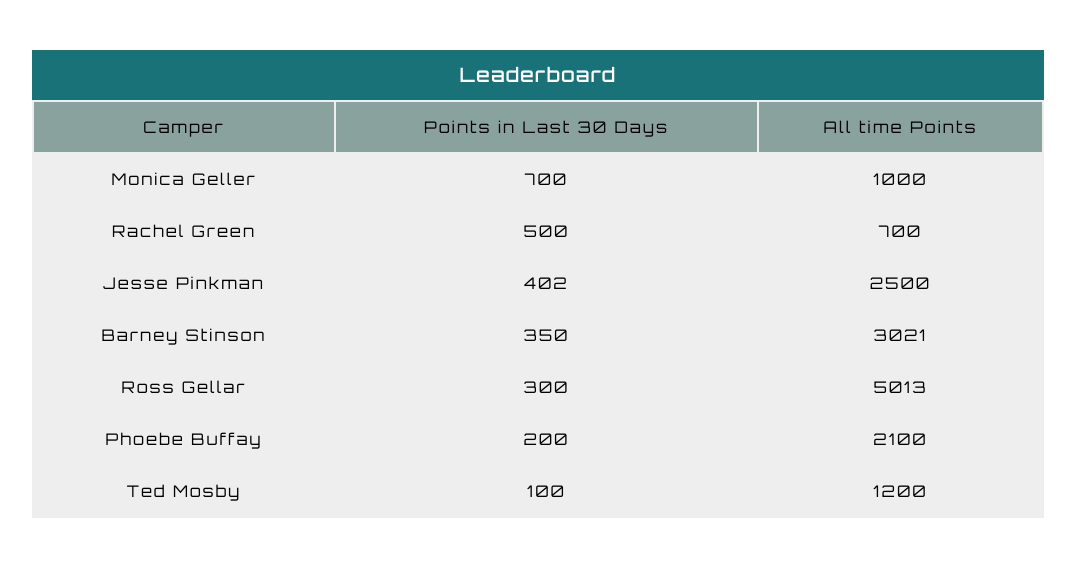
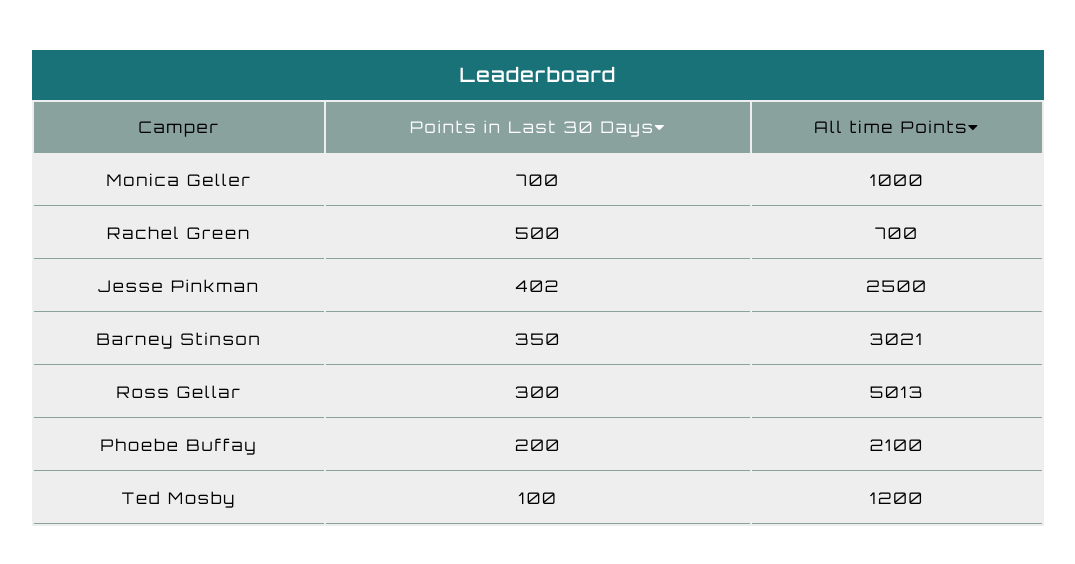
Before and after one commit to rashmimalpande/Camper-Leaderboard, a plain HTML site: page index.html in a window 1280 px wide. Both pictures are taken after a click on the link "Points in Last 30 Days". Shown: the whole page, without its empty margins (102-1177 px from the left). Drawn offline with nearby package versions, Linux system fonts and the light colour scheme.

Commit message:
Add style bindings to show the active filter

```diff
--- a/css/style.css
+++ b/css/style.css
@@ -29,4 +29,9 @@
 
 td{
     padding: 15px;
+    border-bottom: 1px solid #8aa29e;
 }
+
+.active{
+    color: #fff;
+}
--- a/index.html
+++ b/index.html
@@ -5,6 +5,7 @@
         <title>Camper Leaderboard</title>
         <link rel="stylesheet" type="text/css" href="css/style.css">
         <link href="https://fonts.googleapis.com/css?family=Orbitron" rel="stylesheet">
+        <link href="https://maxcdn.bootstrapcdn.com/font-awesome/4.7.0/css/font-awesome.min.css" rel="stylesheet" integrity="sha384-wvfXpqpZZVQGK6TAh5PVlGOfQNHSoD2xbE+QkPxCAFlNEevoEH3Sl0sibVcOQVnN" crossorigin="anonymous">
     </head>
 
     <body>
@@ -17,8 +18,10 @@
                 <thead>
                     <tr>
                         <td>Camper</td>
-                        <td><a v-on:click="filterMax30()">Points in Last 30 Days</a></td>
-                        <td><a v-on:click="filterAllTime()">All time Points</a></td>
+                        <td><a v-bind:class="{active: is30DaysActive}" v-on:click="filterMax30()">Points in Last 30 Days<i class="fa fa-caret-down" aria-hidden="true"></a></i>
+</td>
+                        <td><a v-bind:class="{active: isAllTimeActive}" v-on:click="filterAllTime()">All time Points<i class="fa fa-caret-down" aria-hidden="true"></a></i>
+</td>
                     </tr>
                 </thead>
 
--- a/js/app.js
+++ b/js/app.js
@@ -1,7 +1,8 @@
 var app =new Vue({
     el: '.main',
     data: {
-
+        is30DaysActive: false,
+        isAllTimeActive: false,
         players:[
             {
                 name: 'Ted Mosby',
@@ -56,7 +57,8 @@ var app =new Vue({
             sorted = players.sort(function(a, b){
                 return b.points - a.points;
             });
-
+            this.is30DaysActive=true;
+            this.isAllTimeActive=false;
             return sorted;
         },
 
@@ -68,6 +70,8 @@ var app =new Vue({
                 return b.all - a.all;
             });
 
+            this.is30DaysActive=false;
+            this.isAllTimeActive=true;
             return sorted;
         }
     }
```
